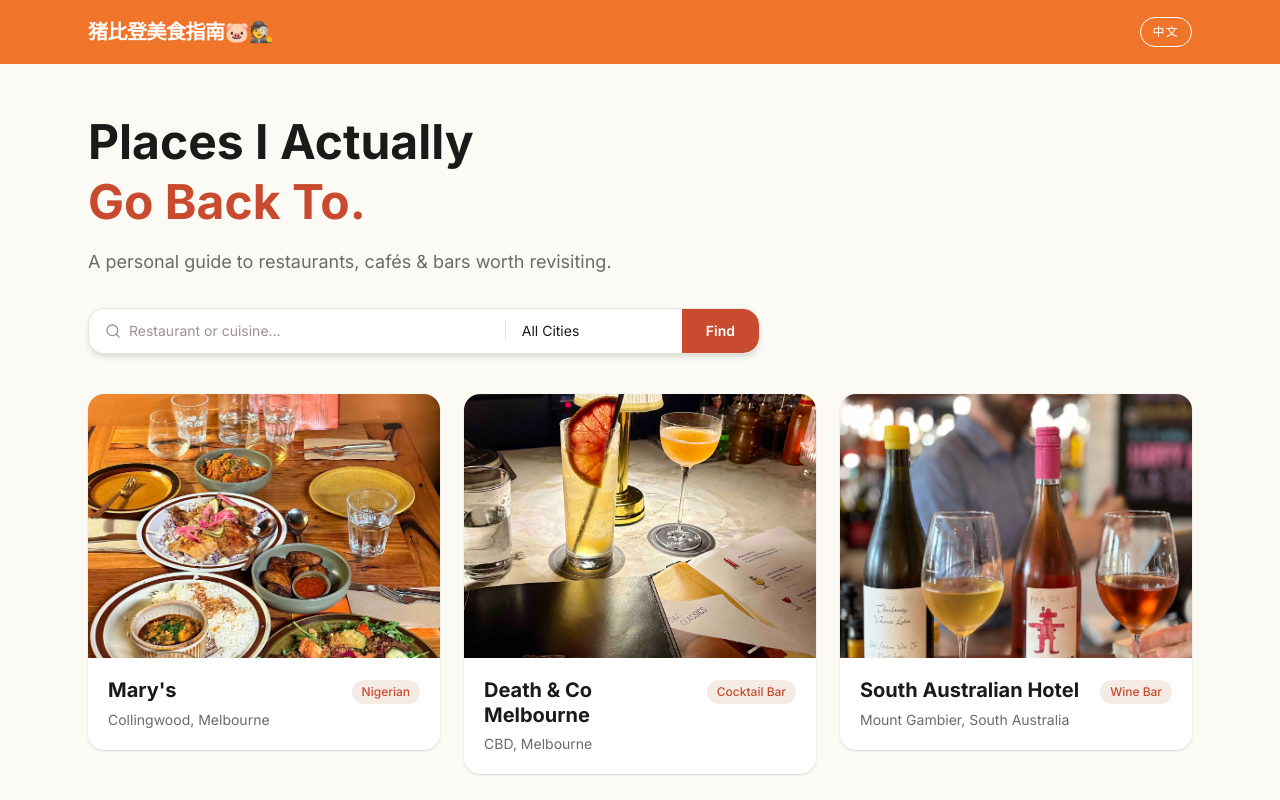
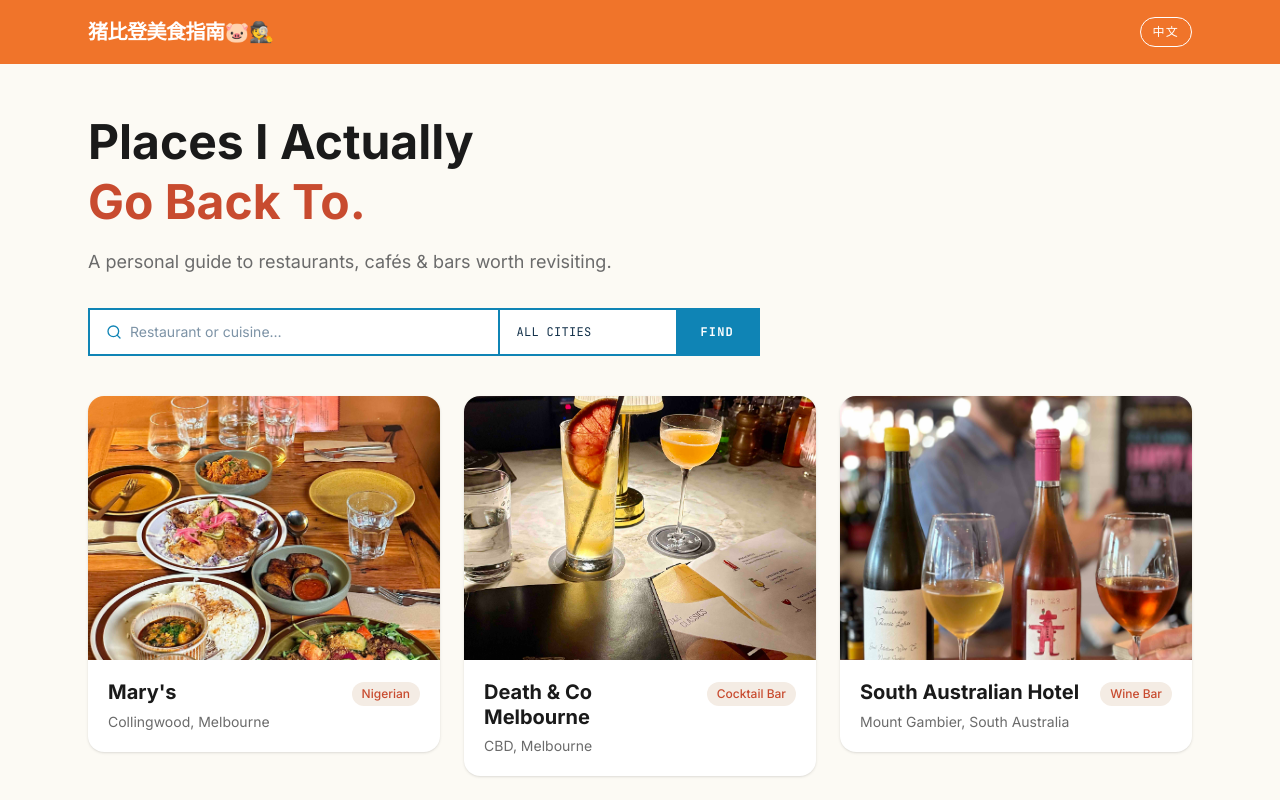
Before and after one commit to TIANSHUUU/gourmet, a Next.js app: page /gourmet/ in a window 1280 px wide. Shown: the top 800 px of the page. Built offline with nearby package versions, Linux system fonts and the light colour scheme.

Commit message:
feat: restyle SearchBar (Aegean, square)

```diff
--- a/src/components/SearchBar.tsx
+++ b/src/components/SearchBar.tsx
@@ -12,15 +12,13 @@ type Props = {
 
 export default function SearchBar({ keyword, city, cities, onKeywordChange, onCityChange }: Props) {
   const { lang } = useLang()
-
   const placeholder = lang === 'en' ? 'Restaurant or cuisine…' : '餐厅名称或菜系…'
   const allLabel = lang === 'en' ? 'All Cities' : '全部城市'
 
   return (
-    <div className="flex flex-col sm:flex-row w-full max-w-2xl bg-white rounded-2xl shadow-md overflow-hidden border border-[#E8E4DE]">
-      {/* Keyword input */}
+    <div className="flex flex-col sm:flex-row w-full max-w-2xl bg-white border-2 border-[#0F84B5]">
       <div className="flex items-center flex-1 px-4 py-3 gap-2">
-        <svg className="w-4 h-4 text-[#9B9490] shrink-0" fill="none" stroke="currentColor" strokeWidth={2} viewBox="0 0 24 24">
+        <svg className="w-4 h-4 text-[#0F84B5] shrink-0" fill="none" stroke="currentColor" strokeWidth={2} viewBox="0 0 24 24">
           <circle cx="11" cy="11" r="8" /><path strokeLinecap="round" d="m21 21-4.35-4.35" />
         </svg>
         <input
@@ -28,20 +26,18 @@ export default function SearchBar({ keyword, city, cities, onKeywordChange, onCi
           value={keyword}
           onChange={e => onKeywordChange(e.target.value)}
           placeholder={placeholder}
-          className="flex-1 bg-transparent text-[#1A1A1A] placeholder-[#9B9490] text-sm outline-none"
+          className="flex-1 bg-transparent text-[#13314A] placeholder-[#7d93a6] text-sm outline-none"
         />
       </div>
 
-      {/* Divider */}
-      <div className="hidden sm:block w-px bg-[#E8E4DE] my-3" />
-      <div className="sm:hidden h-px bg-[#E8E4DE] mx-4" />
+      <div className="hidden sm:block w-0.5 bg-[#0F84B5]" />
+      <div className="sm:hidden h-0.5 bg-[#0F84B5]" />
 
-      {/* City dropdown */}
       <div className="flex items-center px-4 py-3 sm:w-44">
         <select
           value={city}
           onChange={e => onCityChange(e.target.value)}
-          className="w-full bg-transparent text-[#1A1A1A] text-sm outline-none cursor-pointer appearance-none"
+          className="w-full bg-transparent text-[#13314A] text-xs font-label uppercase tracking-wide outline-none cursor-pointer appearance-none"
         >
           <option value="all">{allLabel}</option>
           {cities.map(c => (
@@ -50,10 +46,9 @@ export default function SearchBar({ keyword, city, cities, onKeywordChange, onCi
         </select>
       </div>
 
-      {/* Find button */}
       <button
         onClick={() => {}}
-        className="bg-[#C84B2F] text-white text-sm font-semibold px-6 py-3 sm:rounded-r-2xl hover:bg-[#a83d25] transition-colors duration-200 active:scale-95"
+        className="bg-[#0F84B5] text-white font-label text-xs font-bold uppercase tracking-widest px-6 py-3 hover:bg-[#0C6E97] transition-colors duration-200"
       >
         {lang === 'en' ? 'Find' : '搜索'}
       </button>
```
